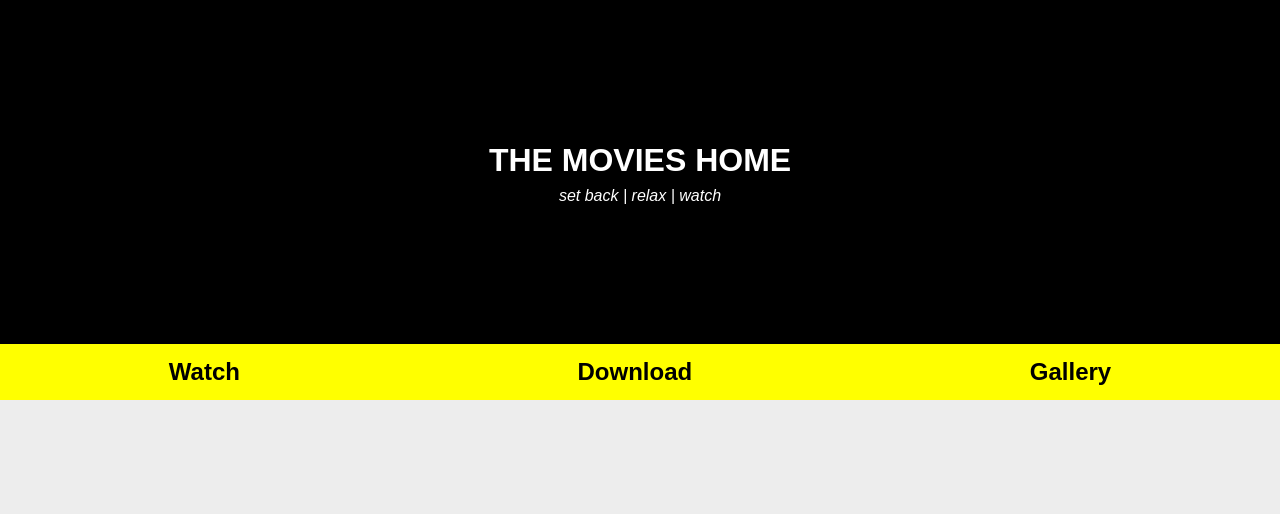
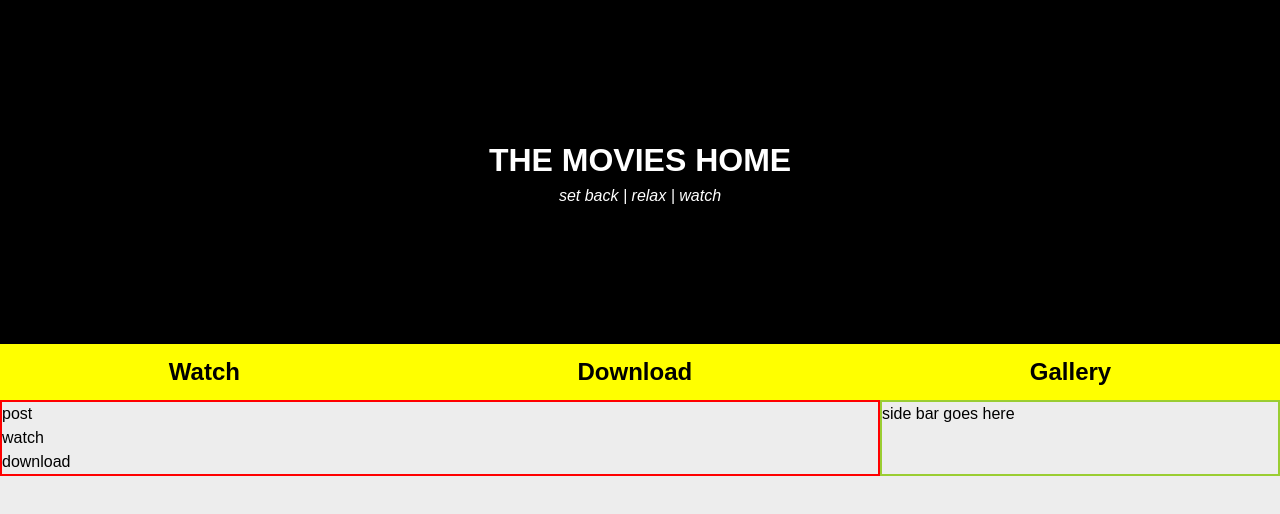
Before and after one commit to nivesonawane/Flex-Movie-Layout-Project, a plain HTML site: page index.html in a window 1280 px wide. Drawn offline with Linux system fonts and the light colour scheme.

Commit message:
work on markup setup of main and aside sections

```diff
--- a/assets/css/style.css
+++ b/assets/css/style.css
@@ -72,6 +72,18 @@ body{
    background-color: var(--color-dark);
 }
 
+.content-area{
+    flex-direction: column;
+}
+
+.main-content-area{
+    border: 2px solid red;
+}
+
+.sidebar-section{
+    border: 2px solid yellowgreen;
+}
+
 
 @media all and (min-width: 1180px){
     .navbar ul{
@@ -80,4 +92,13 @@ body{
     .navbar ul li{
         flex-grow: 1;
     }
+    .content-area{
+        flex-direction: row;
+    }
+    .main-content-area{
+        flex: 1 0 0;
+    }
+    .sidebar-section{
+        flex: 0 0 400px;
+    }
 }
--- a/index.html
+++ b/index.html
@@ -22,7 +22,26 @@
          </ul>
        </nav>
     </header>
-    <div class="content-area"></div>
+
+    <div class="content-area d-flex">
+      <main class="main-content-area">
+        <section class="posts">
+          post
+        </section>
+        <section class="watchNow">
+          watch
+        </section>
+        <section class="downloadNow">
+          download
+        </section>
+        <section class="gallery">
+
+        </section>
+      </main>
+      <aside class="sidebar-section">
+          side bar goes here
+      </aside>
+    </div>
     <div class="footer"></div>
   </div>
 </body>
```
